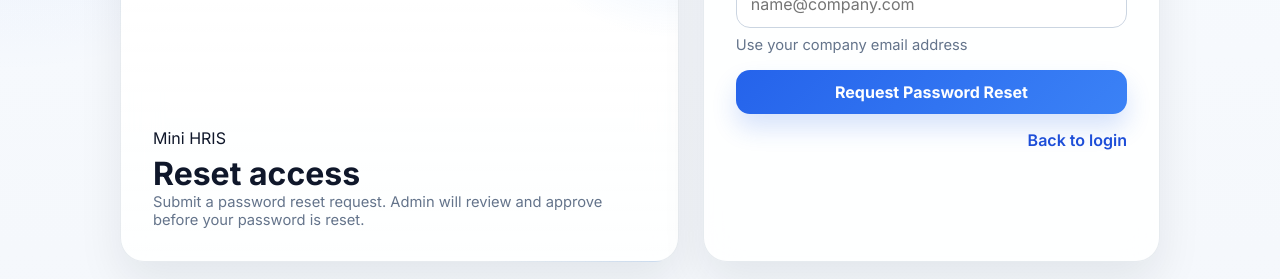
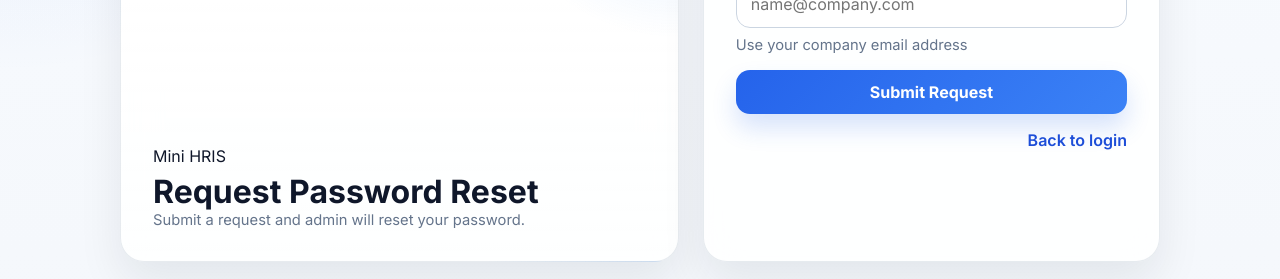
Before and after one commit to Waltythan/tubes-rpll, a React (Vite) app in the folder frontend/: page /forgot-password in a window 1280 px wide. Shown: the part 348-627 px from the top of the page. Built offline with nearby package versions, Linux system fonts and the light colour scheme; no server answers.

Commit message:
reset password dari approval admin

```diff
--- a/frontend/src/pages/ForgotPassword.tsx
+++ b/frontend/src/pages/ForgotPassword.tsx
@@ -44,7 +44,7 @@ export default function ForgotPassword(): JSX.Element {
     try {
       const normalizedEmail = email.trim().toLowerCase()
       await withLoading(() => requestPasswordReset(normalizedEmail))
-      setSuccessMessage('If the account exists, a reset request has been submitted')
+      setSuccessMessage('Your request has been submitted. Please wait for admin approval.')
       window.setTimeout(() => {
         navigate('/login', { replace: true })
       }, 900)
@@ -57,8 +57,8 @@ export default function ForgotPassword(): JSX.Element {
 
   return (
     <AuthLayout
-      heading="Reset access"
-      description="Submit a password reset request. Admin will review and approve before your password is reset."
+      heading="Request Password Reset"
+      description="Submit a request and admin will reset your password."
     >
       <form className="form-grid" onSubmit={submit}>
         <Input
@@ -75,7 +75,7 @@ export default function ForgotPassword(): JSX.Element {
         {successMessage && <div className="alert alert-success">{successMessage}</div>}
 
         <Button type="submit" variant="primary" fullWidth loading={submitting} disabled={submitting}>
-          Request Password Reset
+          Submit Request
         </Button>
 
         <div className="auth-links">
--- a/frontend/src/pages/Login.tsx
+++ b/frontend/src/pages/Login.tsx
@@ -99,7 +99,7 @@ export default function Login(): JSX.Element {
         <Input label="Password" type="password" placeholder="Enter your password" value={password} onChange={(event) => handlePasswordChange(event.target.value)} disabled={loginDisabled} />
 
         <div className="auth-links">
-          <Link to="/forgot-password">Request Password Reset</Link>
+          <Link to="/forgot-password">Forgot Password?</Link>
         </div>
 
         {error && <div className="alert alert-error">{error}</div>}
```
